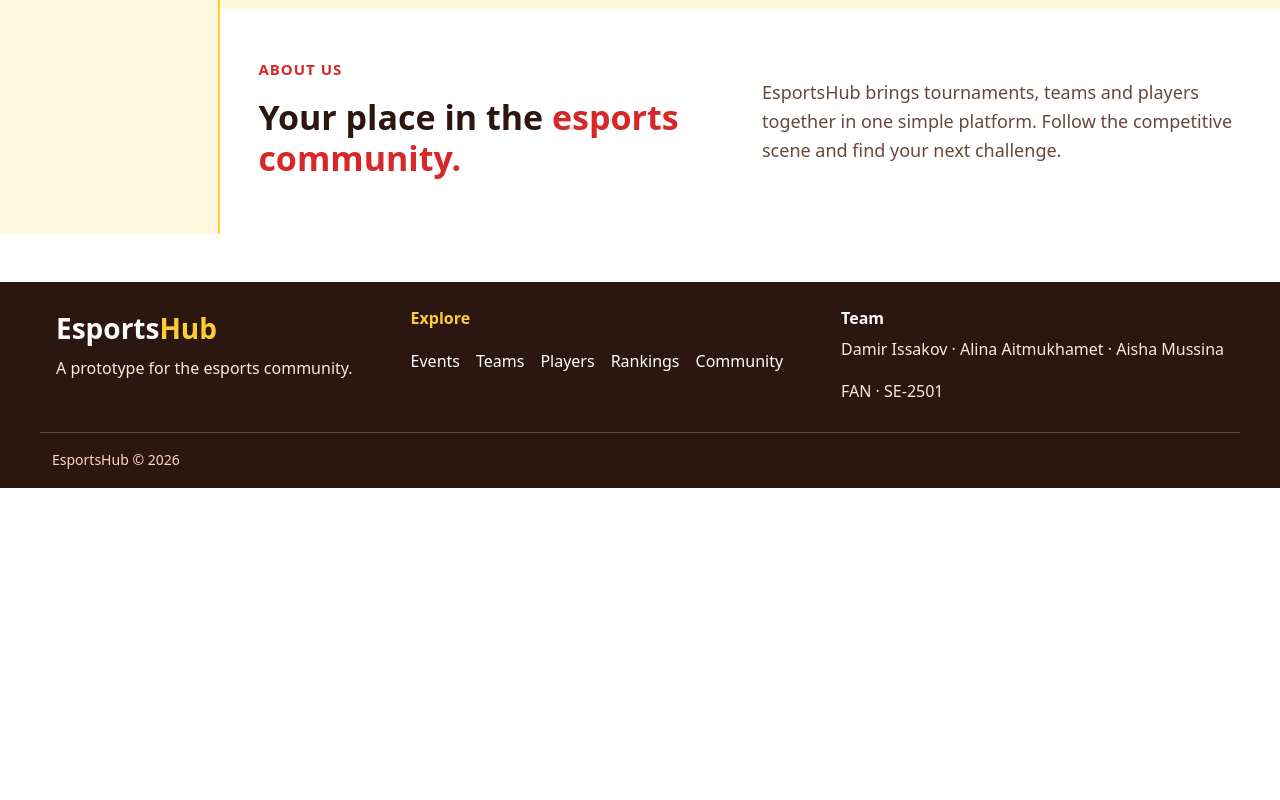
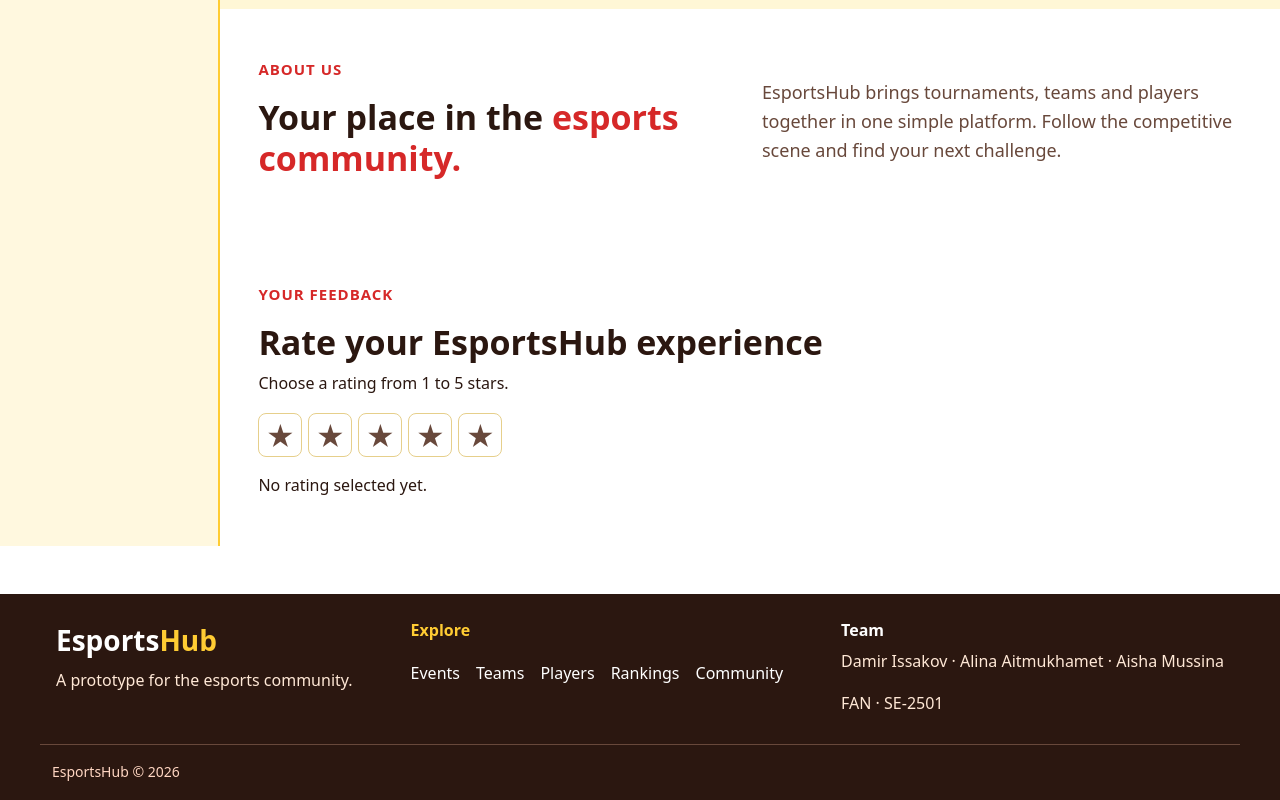
Before and after one commit to drissakov/EsportsHub, a plain HTML site: page index.html in a window 1280 px wide. Shown: the part 2455-3255 px from the top of the page. Before the commit the page ends 2943 px from the top, so only its background shows below. Drawn offline with Linux system fonts and the light colour scheme.

Commit message:
Add interactive star rating

```diff
--- a/css/interactive.css
+++ b/css/interactive.css
@@ -38,3 +38,43 @@ body, .grid-main > .about, .grid-main > .games {
 @media (prefers-reduced-motion: reduce) {
     body, .grid-main > .about, .grid-main > .games, .faq-panel { transition: none; }
 }
+/* Assignment 5: site rating. */
+.rating-stars {
+    display: flex;
+    flex-wrap: wrap;
+    gap: 6px;
+    margin: 16px 0;
+}
+
+.rating-star {
+    width: 44px;
+    height: 44px;
+    padding: 0;
+    border: 1px solid #e6cf8b;
+    border-radius: 8px;
+    background: #ffffff;
+    color: #68483b;
+    font-size: 28px;
+    cursor: pointer;
+    transition: color 180ms, background-color 180ms, transform 180ms;
+}
+
+.rating-star:hover {
+    transform: translateY(-3px);
+}
+
+.rating-star.is-selected {
+    color: #946000;
+    background-color: #fff1c2;
+    border-color: #946000;
+}
+
+@media (prefers-reduced-motion: reduce) {
+    .rating-star {
+        transition: none;
+    }
+
+    .rating-star:hover {
+        transform: none;
+    }
+}
--- a/index.html
+++ b/index.html
@@ -352,6 +352,28 @@
                         </div>
                     </div>
                 </section>
+                <section class="about py-4 py-lg-5" id="site-rating">
+    <div class="container">
+        <p class="label mb-3">YOUR FEEDBACK</p>
+        <h2>Rate your EsportsHub experience</h2>
+        <p>Choose a rating from 1 to 5 stars.</p>
+
+        <div class="rating-stars" role="group" aria-label="Site rating">
+            <button type="button" class="rating-star" data-rating="1"
+                aria-label="1 star" aria-pressed="false">★</button>
+            <button type="button" class="rating-star" data-rating="2"
+                aria-label="2 stars" aria-pressed="false">★</button>
+            <button type="button" class="rating-star" data-rating="3"
+                aria-label="3 stars" aria-pressed="false">★</button>
+            <button type="button" class="rating-star" data-rating="4"
+                aria-label="4 stars" aria-pressed="false">★</button>
+            <button type="button" class="rating-star" data-rating="5"
+                aria-label="5 stars" aria-pressed="false">★</button>
+        </div>
+
+        <p id="rating-message" role="status">No rating selected yet.</p>
+    </div>
+</section>
             </main>
             <aside aria-label="Home quick links" class="sidebar p-4">
                 <h2>
--- a/js/site.js
+++ b/js/site.js
@@ -76,3 +76,26 @@
         links[nextIndex].focus();
     });
 })();
+// Assignment 5: interactive site rating.
+(() => {
+    const ratingSection = document.querySelector('#site-rating');
+    if (!ratingSection) return;
+
+    const stars = ratingSection.querySelectorAll('.rating-star');
+    const message = document.getElementById('rating-message');
+
+    stars.forEach((button) => {
+        button.addEventListener('click', () => {
+            const rating = Number(button.dataset.rating);
+
+            stars.forEach((star) => {
+                const value = Number(star.dataset.rating);
+
+                star.classList.toggle('is-selected', value <= rating);
+                star.setAttribute('aria-pressed', String(value === rating));
+            });
+
+            message.textContent = `Thanks! Your rating: ${rating} out of 5.`;
+        });
+    });
+})();
```
